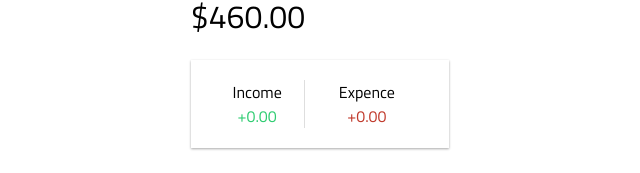
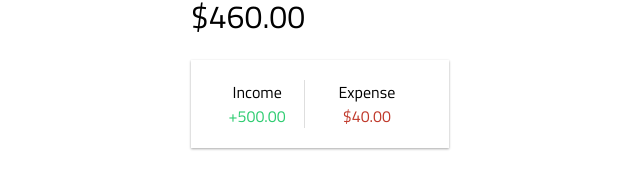
Before and after one commit to Sabzs/Personal-Expence-Tracker, a React (Create React App) app in the folder client/: page / in a window 1280 px wide. Shown: the part 224-397 px from the top of the page, without its empty margins (320-960 px from the left). Built offline with nearby package versions, Linux system fonts and the light colour scheme.

Commit message:
getting total income and expense

```diff
--- a/client/src/components/IncomeExpence.js
+++ b/client/src/components/IncomeExpence.js
@@ -1,15 +1,30 @@
-import React from 'react'
+import React, { useContext } from 'react'
+import { GlobalContext } from '../context/GlobalContext'
+
 
 export const IncomeExpence = () => {
+  const { transactions } = useContext(GlobalContext);
+
+  const amounts = transactions.map(transaction => transaction.amount)
+  const income = amounts
+    .filter(item => item > 0)
+    .reduce((acc, item) => (acc += item), 0)
+    .toFixed(2);
+
+  const expense = (
+    amounts.filter(item => item < 0).reduce((acc, item) => (acc += item), 0) * -1
+  ).toFixed(2)
+
+
   return (
     <div className="inc-exp-container" >
       <div className="inc-exp-container__minus-plusDiv" >
         <h4 className="inc-exp-container__plus-header" >Income</h4>
-        <p className="inc-exp-container__money--plus" >+0.00</p>
+        <p className="inc-exp-container__money--plus" >+{income}</p>
       </div>
       <div className="inc-exp-container__minus-plusDiv" >
-        <h4 className="inc-exp-container__minus-header" >Expence</h4>
-        <p className="inc-exp-container__money--minus" >+0.00</p>
+        <h4 className="inc-exp-container__minus-header" >Expense</h4>
+        <p className="inc-exp-container__money--minus" >${expense}</p>
       </div>
 
     </div>
```
Also changed, not shown: 1 other file (tests, documents, lock files or other folders).
